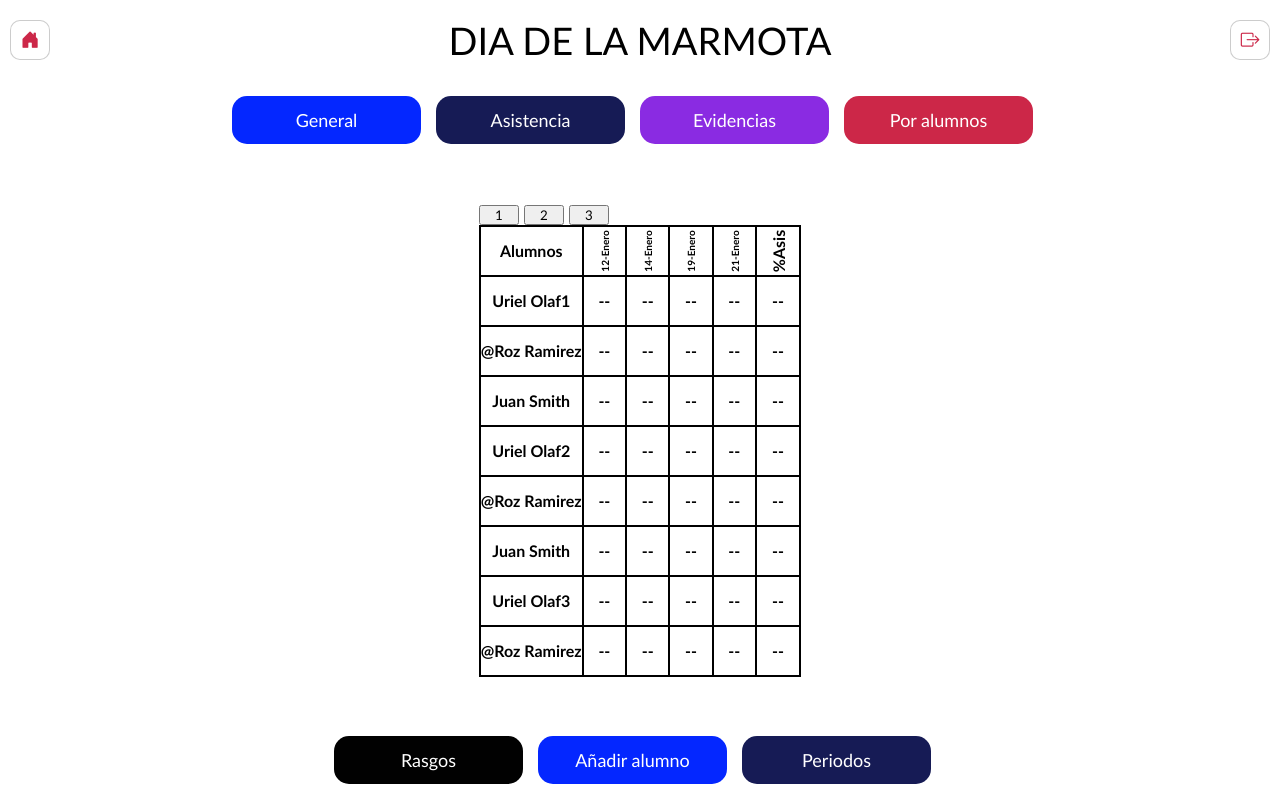
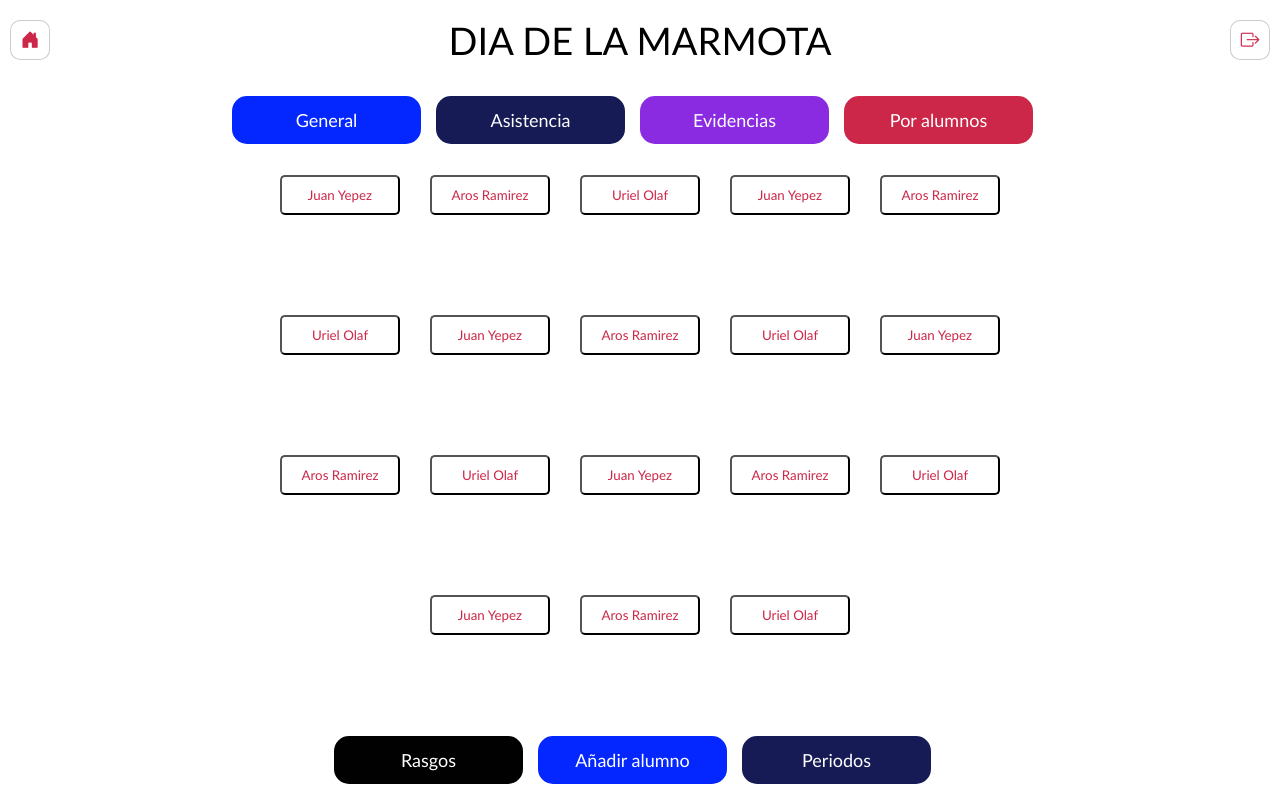
Before and after one commit to OlafGG/FrontServicioSocial, a React (Create React App) app: page / in a window 1280 px wide. Built offline with nearby package versions, Linux system fonts and the light colour scheme.

Commit message:
Adding students separades, and start of the tables

```diff
--- a/src/components/pure/table.alum.jsx
+++ b/src/components/pure/table.alum.jsx
@@ -151,7 +151,7 @@ const TableAlum = () => {
                     <th>{element.nombre}</th>
                     {
                        fechas.map((element, index) =>
-                       <th> -- </th>)
+                       <th className='dummy'> -- </th>)
                     }
                     <th> -- </th>
                 </tr> : '')
--- a/src/components/pure/table.students.jsx
+++ b/src/components/pure/table.students.jsx
@@ -78,12 +78,12 @@ const TableStudents = () => {
                         {
                             parcial.map((element, index) =>
                         <>
-                        <td className='title-table-rasgos'>
+                        <td className='title-table-rasgos renderized'>
                             {
                                 calif1[index]
                             }
                         </td>
-                        <td className='title-table-rasgos'>
+                        <td className='title-table-rasgos renderized'>
                             {
                                 calif2[index]
                             }
--- /dev/null
+++ b/src/css/porAlumno.class.css
@@ -0,0 +1,18 @@
+#porAlumnos-div-class-principal{
+    width: 60%;
+    height: 100%;
+    display: flex;
+    flex-wrap: wrap;
+    justify-content: center;
+    align-items: flex-start;
+}
+
+.button-alum-separate{
+    width: 120px;
+    height: 40px;
+    margin: 15px;
+    border-radius: 5px;
+
+    background-color: white;
+    color: rgb(204, 39, 72);
+}
--- a/src/css/table.alum.css
+++ b/src/css/table.alum.css
@@ -21,3 +21,10 @@ th{
     height: 20px;
     margin-right: 5px;
 }
+
+.dummy{
+    border-right: none;
+    border-bottom: none;
+    border-top: none;
+    border-left: none;
+}
--- a/src/css/table.students.calif.css
+++ b/src/css/table.students.calif.css
@@ -13,6 +13,6 @@ th, table{
     border-collapse:collapse;
 }
 
-.title-table-rasgos, #name-table-rasgos{
-    color: rgba(128, 128, 128, .7);
+.title-table-rasgos{
+    color: rgba(128, 128, 128, .8);
 }
--- a/src/pages/class/class.add.info.edit.jsx
+++ b/src/pages/class/class.add.info.edit.jsx
@@ -4,6 +4,7 @@ import AddStudent from './add.student';
 import AddEvidens from './add.evidens';
 import TableAlum from '../../components/pure/table.alum';
 import TableStudents from '../../components/pure/table.students';
+import PorAlumnosClass from './porAlumnos.class';
 
 const ClassAddInfoEdit = () => {
     return (
@@ -23,8 +24,9 @@ const ClassAddInfoEdit = () => {
                 {/*<i id='' class="bi bi-person-fill-x icon-background-edit-info"></i>
                 <p id='p-icon'>Aun no has agregado alumnos a esta clase</p>*/}
                 {/*<AddEvidens></AddEvidens>*/}
-                <TableAlum></TableAlum>
+                {/*<TableAlum></TableAlum>*/}
                 {/*<TableStudents></TableStudents>*/}
+                <PorAlumnosClass></PorAlumnosClass>
             </div>
             <div className='class-add-info-buttons-edit'>
                 <button className='class-info-general-buttons' id='rasgos'>Rasgos</button>
--- /dev/null
+++ b/src/pages/class/porAlumnos.class.jsx
@@ -0,0 +1,75 @@
+import React from 'react';
+import '../../css/porAlumno.class.css'
+
+const PorAlumnosClass = () => {
+
+    const alumno = [{
+        nombre: 'Juan Yepez'
+    },
+    {
+        nombre: 'Aros Ramirez'
+    },
+    {
+        nombre: 'Uriel Olaf'
+    },
+    {
+        nombre: 'Juan Yepez'
+    },
+    {
+        nombre: 'Aros Ramirez'
+    },
+    {
+        nombre: 'Uriel Olaf'
+    },
+    {
+        nombre: 'Juan Yepez'
+    },
+    {
+        nombre: 'Aros Ramirez'
+    },
+    {
+        nombre: 'Uriel Olaf'
+    },
+    {
+        nombre: 'Juan Yepez'
+    },
+    {
+        nombre: 'Aros Ramirez'
+    },
+    {
+        nombre: 'Uriel Olaf'
+    },
+    {
+        nombre: 'Juan Yepez'
+    },
+    {
+        nombre: 'Aros Ramirez'
+    },
+    {
+        nombre: 'Uriel Olaf'
+    },
+    {
+        nombre: 'Juan Yepez'
+    },
+    {
+        nombre: 'Aros Ramirez'
+    },
+    {
+        nombre: 'Uriel Olaf'
+    }
+    ]
+
+    return (
+        <div id='porAlumnos-div-class-principal'>
+            {
+                alumno.map((element) =>
+                <button className='button-alum-separate'>{element.nombre}</button>
+                )
+            }
+
+
+        </div>
+    );
+}
+
+export default PorAlumnosClass;
```
